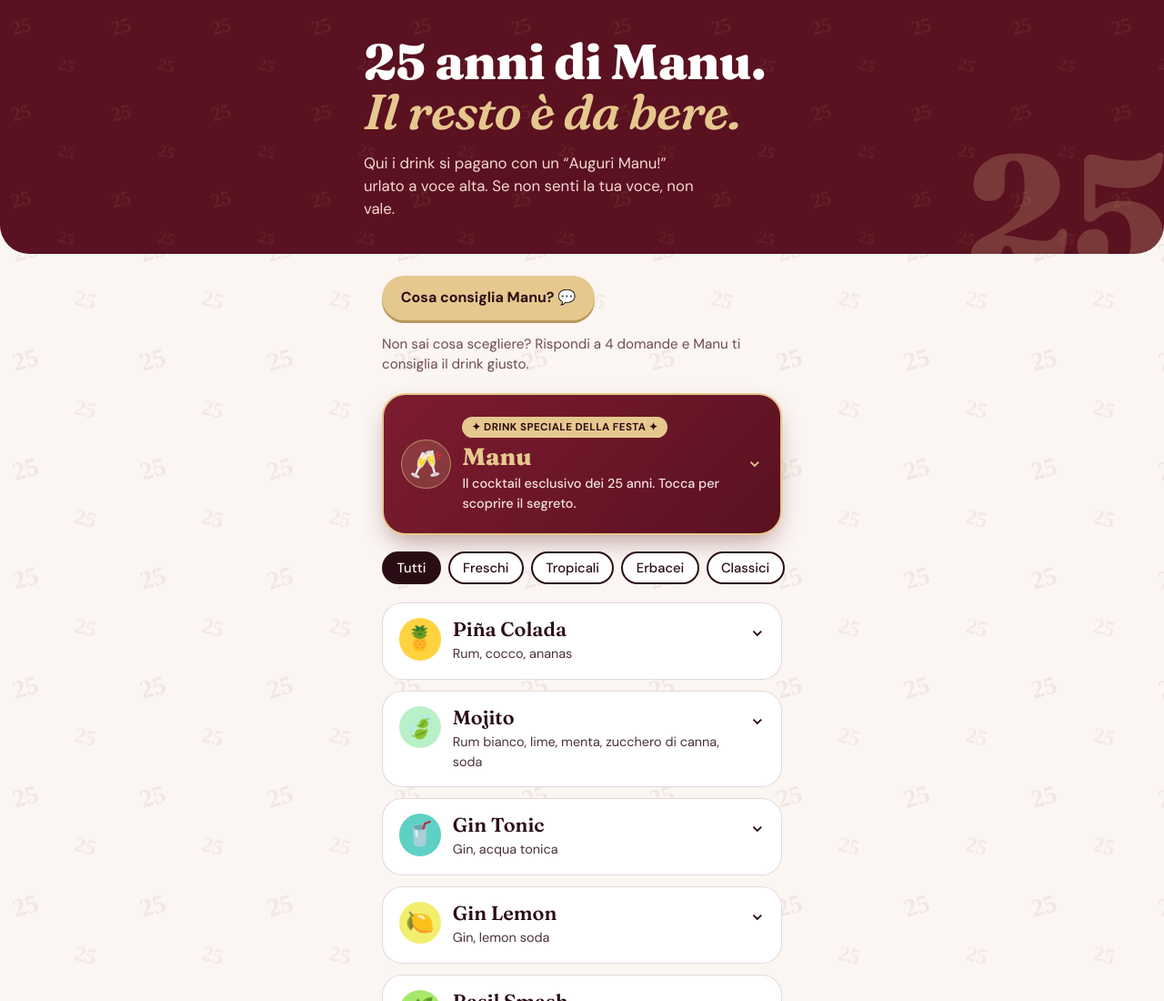
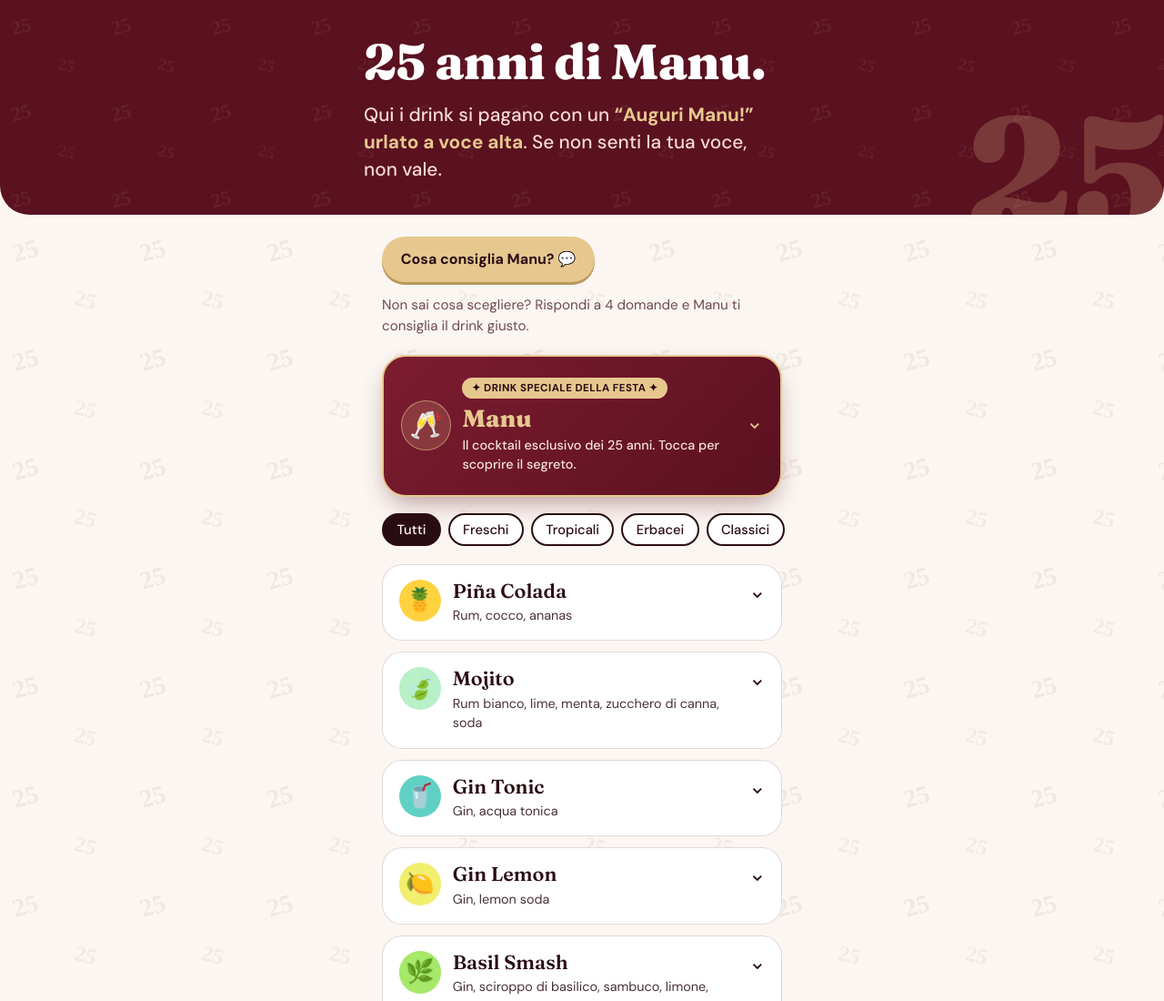
Before and after one commit to Richardckz/manu-25-cocktail-menu, a plain HTML site: page index.html in a window 1280 px wide. Shown: the top 1100 px of the page at 91% size. Drawn offline with Linux system fonts and the light colour scheme.

Commit message:
Refactor .lead styles and update HTML content
Updated the styling of the .lead class and modified the HTML structure for better semantics.

```diff
--- a/index.html
+++ b/index.html
@@ -83,7 +83,18 @@
       letter-spacing: -.015em;
     }
     h1 em { color: var(--gold); font-weight: 600; }
-    .lead { margin: 0; max-width: 32ch; color: #f6d9d6; font-size: 1.05rem; }
+    .lead {
+      margin: 0;
+      max-width: 32ch;
+      color: #f6d9d6;
+      font-size: clamp(1.15rem, 4.4vw, 1.3rem);
+      line-height: 1.42;
+      font-weight: 500;
+    }
+    .lead strong {
+      color: var(--gold);
+      font-weight: 700;
+    }
 
     /* Layout */
     .wrap { max-width: 30rem; margin: 0 auto; padding: 1.5rem 1.25rem 2rem; }
@@ -257,8 +268,8 @@
   <header class="hero">
     <span class="big25" aria-hidden="true">25</span>
     <div class="in">
-      <h1>25 anni di Manu.<br><em>Il resto è da bere.</em></h1>
-      <p class="lead">Qui i drink si pagano con un “Auguri Manu!” urlato a voce alta. Se non senti la tua voce, non vale.</p>
+      <h1>25 anni di Manu.</h1>
+      <p class="lead">Qui i drink si pagano con un <strong>“Auguri Manu!” urlato a voce alta</strong>. Se non senti la tua voce, non vale.</p>
     </div>
   </header>
 
```
